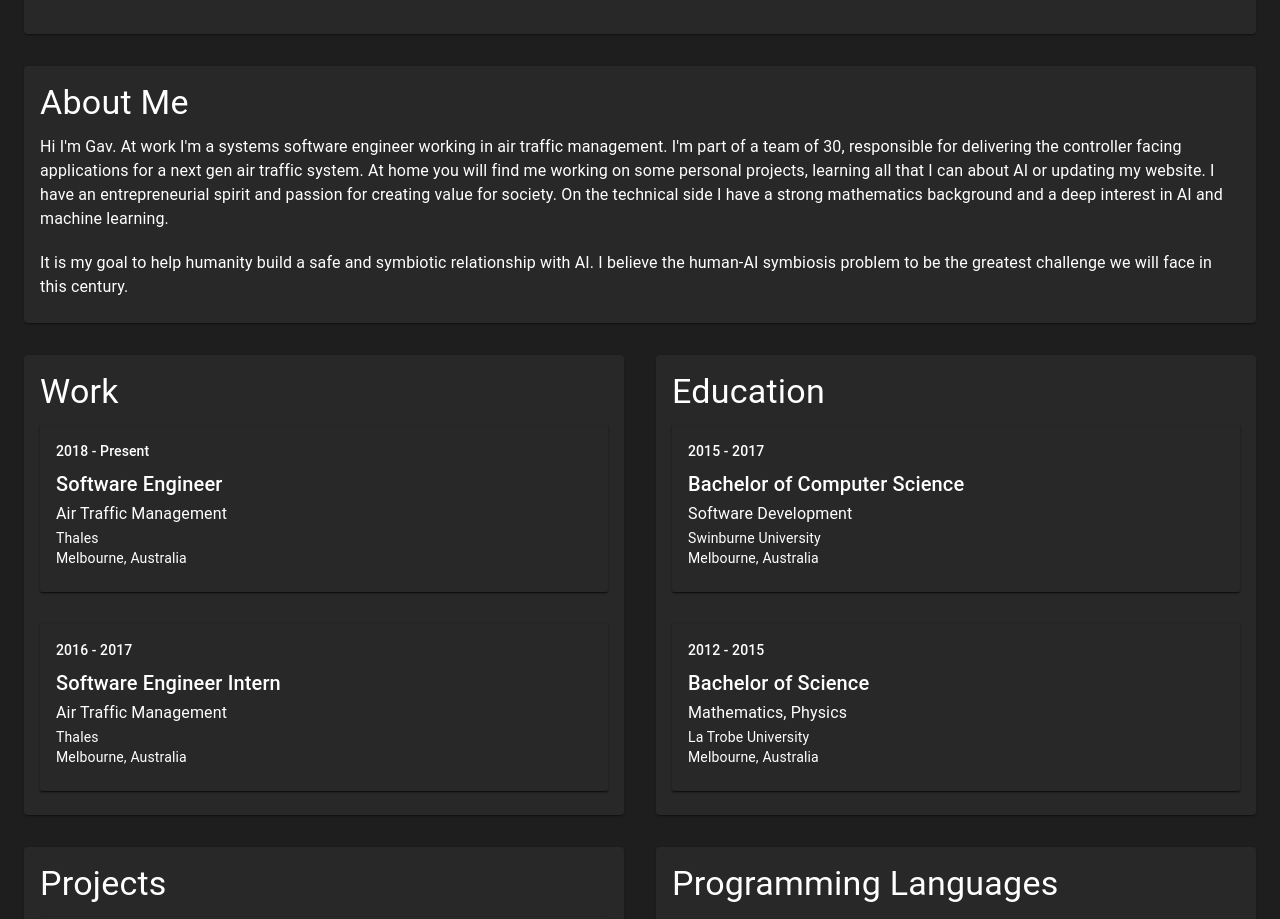
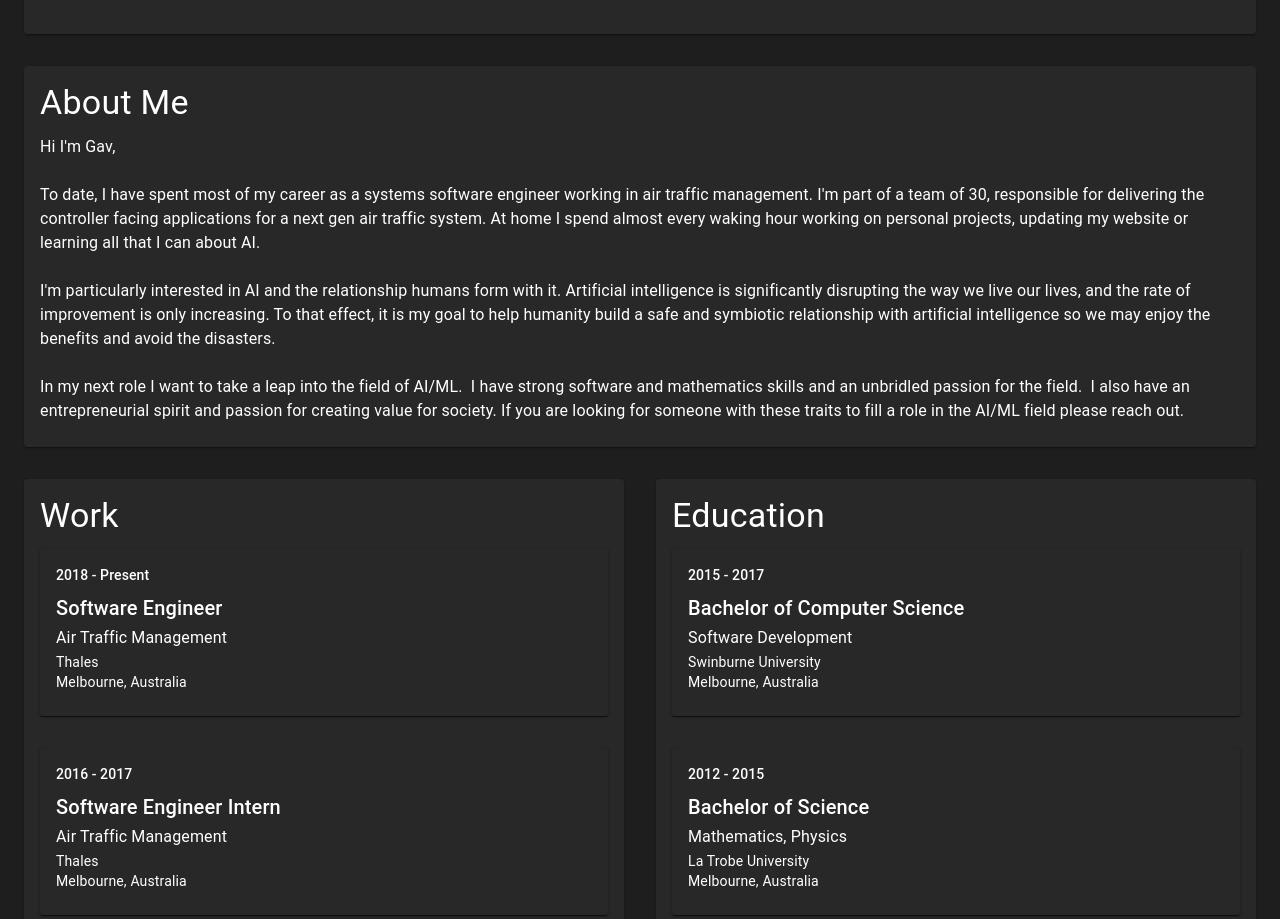
Before and after one commit to krooq/gavinrossiter.dev, a React (Create React App) app: page / in a window 1280 px wide. Shown: the part 1160-2079 px from the top of the page. Built offline with nearby package versions, Linux system fonts and the light colour scheme.

Commit message:
reword-about

```diff
--- a/src/home/Home.tsx
+++ b/src/home/Home.tsx
@@ -119,8 +119,6 @@ function Resume(props: any) {
                         <CardContent>
                             <Typography variant="h4" component="h2" gutterBottom>About Me</Typography>
                             <Typography variant="body1" style={{ whiteSpace: 'pre-wrap' }}>{data.about}</Typography>
-                            <br />
-                            <Typography variant="body1" style={{ whiteSpace: 'pre-wrap' }}>{data.goals}</Typography>
                         </CardContent>
                     </Card>
                 </Grid>
--- a/src/home/Resume.tsx
+++ b/src/home/Resume.tsx
@@ -46,7 +46,6 @@ function Resume() {
                     </Grid>
                     <Typography variant="h6" gutterBottom>About Me</Typography>
                     <Typography variant="body1" style={{ whiteSpace: 'pre-wrap' }}>{data.about}</Typography>
-                    <Typography variant="body1" style={{ whiteSpace: 'pre-wrap' }}>{data.goals}</Typography>
                     <br />
                     <ExperienceTimeline className={classes.timeline} title="Work" data={data.work} />
                     <ExperienceTimeline className={classes.timeline} title="Education" data={data.education} />
--- a/src/home/data/resume.json
+++ b/src/home/data/resume.json
@@ -5,7 +5,7 @@
     "linkedin": "https://linkedin.com/in/gavin-rossiter",
     "location": "Melbourne, Australia",
     "goals": "It is my goal to help humanity build a safe and symbiotic relationship with AI. I believe the human-AI symbiosis problem to be the greatest challenge we will face in this century.",
-    "about": "Hi I'm Gav. At work I'm a systems software engineer working in air traffic management. I'm part of a team of 30, responsible for delivering the controller facing applications for a next gen air traffic system. At home you will find me working on some personal projects, learning all that I can about AI or updating my website. I have an entrepreneurial spirit and passion for creating value for society. On the technical side I have a strong mathematics background and a deep interest in AI and machine learning.",
+    "about": "Hi I'm Gav,\n\nTo date, I have spent most of my career as a systems software engineer working in air traffic management. I'm part of a team of 30, responsible for delivering the controller facing applications for a next gen air traffic system. At home I spend almost every waking hour working on personal projects, updating my website or learning all that I can about AI. \n\nI'm particularly interested in AI and the relationship humans form with it. Artificial intelligence is significantly disrupting the way we live our lives, and the rate of improvement is only increasing. To that effect, it is my goal to help humanity build a safe and symbiotic relationship with artificial intelligence so we may enjoy the benefits and avoid the disasters.\n\nIn my next role I want to take a leap into the field of AI/ML.  I have strong software and mathematics skills and an unbridled passion for the field.  I also have an entrepreneurial spirit and passion for creating value for society. If you are looking for someone with these traits to fill a role in the AI/ML field please reach out.",
     "motivation": "It is my goal to help humanity build a safe and symbiotic relationship with a future artificial general intelligence.\nSo that ultimately humanity can enjoy the freedoms of a post scarcity economy awarded by such technologies. I also like to keep the lights on, so at my day job I help make the skies safer by building the next generation of air traffic management systems.",
     "education": [
         {
```
